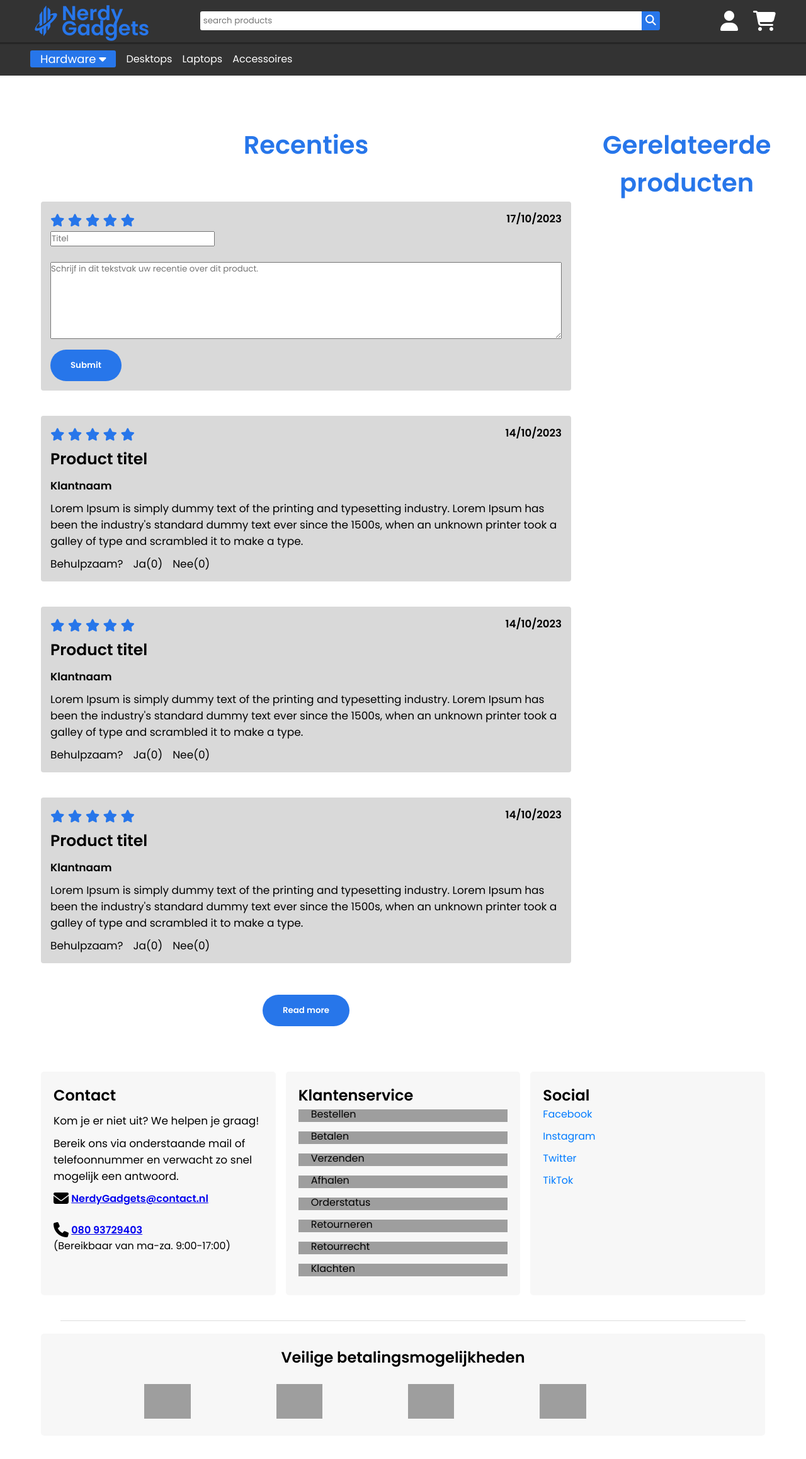
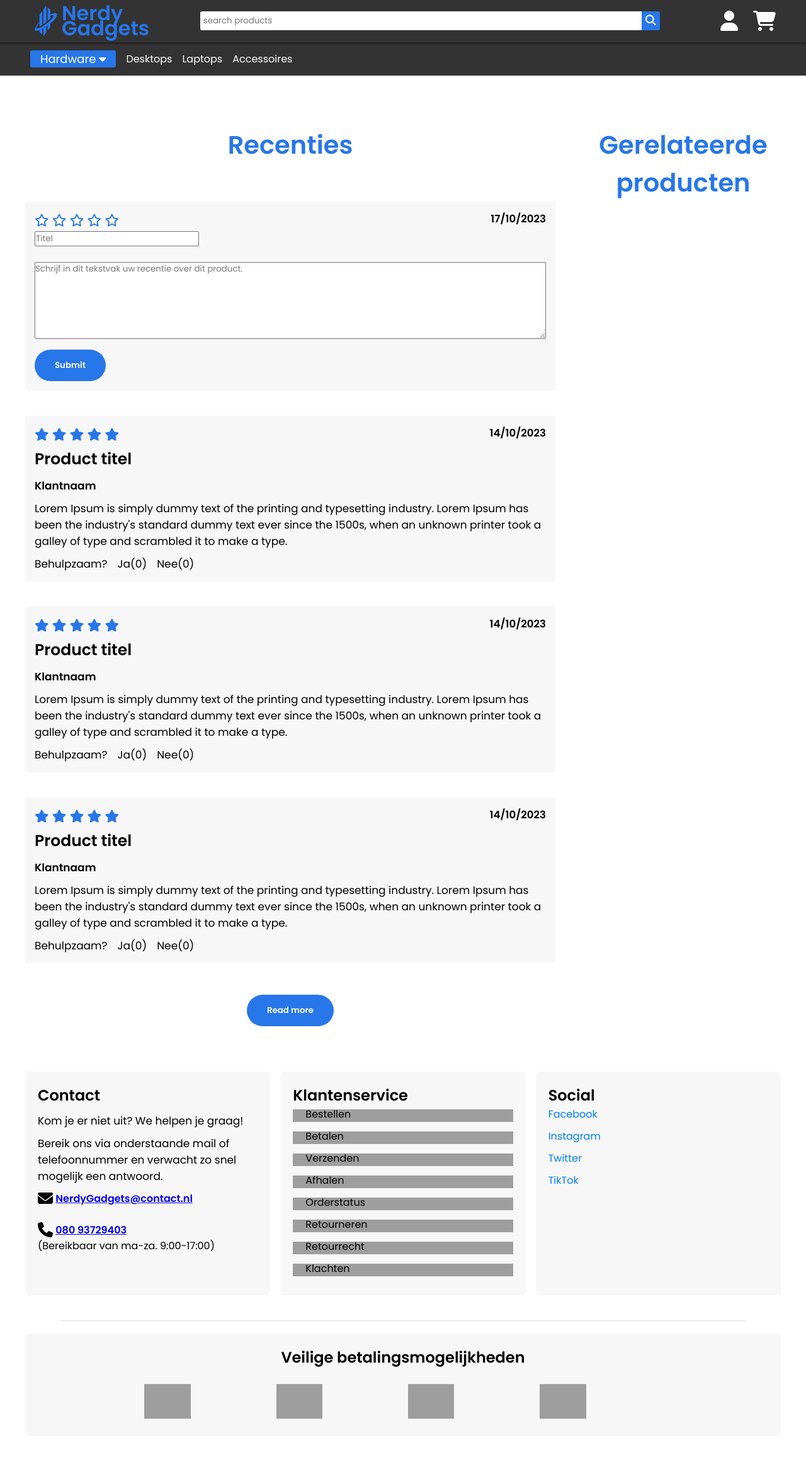
Before and after one commit to RalkeyOfficial/Windesheim-week_3, a PHP site: page /Productpagina/ in a window 1280 px wide. Shown: the top 2316 px of the page at 63% size. Run offline with PHP 8.4, Linux system fonts and the light colour scheme; data that the repository does not hold is empty; some libraries are stand-ins or nearby versions; grey boxes are pictures that could not be loaded.

Commit message:
PR review changes

```diff
--- a/Productpagina/Productpag.css
+++ b/Productpagina/Productpag.css
@@ -17,14 +17,13 @@ body {
 
 .container {
     max-width: 1200px;
-    padding-left: 25px;
-    padding-right: 25px;
 }
 
 .row-p {
     display: grid; /* Gebruik een grid-layout */
     grid-template-columns: 1fr 1fr; /* Twee kolommen met gelijke breedte */
     align-items: center;
+    gap : 4rem
 }
 .smallcategorietekst {
     color: #2776EA;
@@ -38,10 +37,12 @@ body {
 }
 
 .row {
-    display: flex; /* kolommen in één rij  */
+    display: grid; /* kolommen in één rij  */
+    grid-template-columns: auto auto;
     align-items: center;
     flex-wrap: wrap; /*  kolommen nieuwe rij  niet in de container passen */
     justify-content: space-around;
+    gap: 3rem
 }
 
 .col-4 {
@@ -98,7 +99,7 @@ body {
 }
 
 .col-4 p {
-    font-size: 30px;
+    font-size: 1.2rem;
 }
 .col-4 h4{
     font-size: 20px;
@@ -125,7 +126,7 @@ body {
     width: 100%;
     border-radius: 4px;
     padding: 15px;
-    background-color: #EFEFEF;
+    background-color: #F7F7F7;
 }
 
 .button-winkelwagen {
@@ -153,7 +154,7 @@ body {
     width: 100%;
     border-radius: 4px;
     padding: 15px;
-    background-color: #D9D9D9;
+    background-color: #F7F7F7;
     margin-bottom: 40px;
 }
 
@@ -161,7 +162,7 @@ body {
     width: 100%;
     border-radius: 4px;
     padding: 15px;
-    background-color: #D9D9D9;
+    background-color: #F7F7F7;
     margin-bottom: 40px;
 }
 
@@ -202,6 +203,7 @@ body {
     margin: auto;
     margin-top: 5rem;
     margin-bottom: 2rem;
+    gap: 3rem;
 }
 
 .dot {
--- a/Productpagina/index.php
+++ b/Productpagina/index.php
@@ -92,11 +92,11 @@
             <div class="review">
                 <div class="evenly">
                     <div class="klantreviews">
-                        <i class="fa fa-star"></i>
-                        <i class="fa fa-star"></i>
-                        <i class="fa fa-star"></i>
-                        <i class="fa fa-star"></i>
-                        <i class="fa fa-star"></i>
+                        <i class="fa fa-star-o"></i>
+                        <i class="fa fa-star-o"></i>
+                        <i class="fa fa-star-o"></i>
+                        <i class="fa fa-star-o"></i>
+                        <i class="fa fa-star-o"></i>
                     </div>
                     <h5>17/10/2023</h5>
                 </div>
--- a/api/product-info.php
+++ b/api/product-info.php
@@ -6,8 +6,9 @@ include_once __DIR__ . "\db\dbc.php";
 // define query
 
 $query = "
-SELECT *
-FROM product
+SELECT *, c.naam AS category
+FROM product p
+JOIN categories c ON p.category_id = c.id
 LIMIT 1;
 ";
 
```
